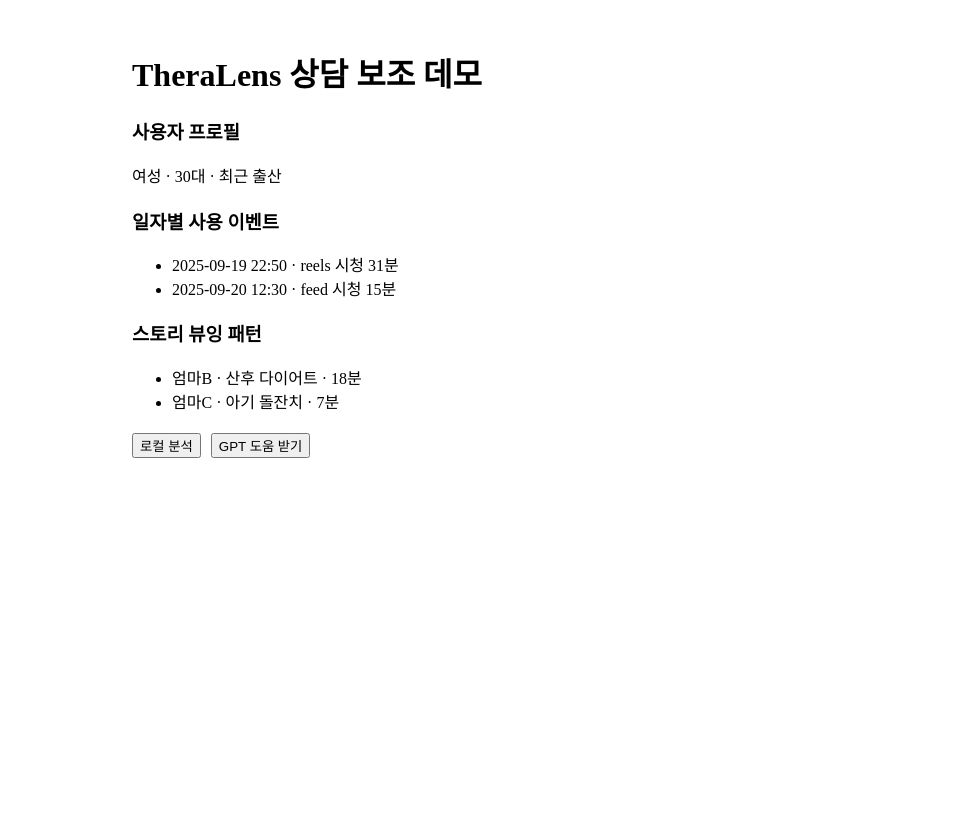
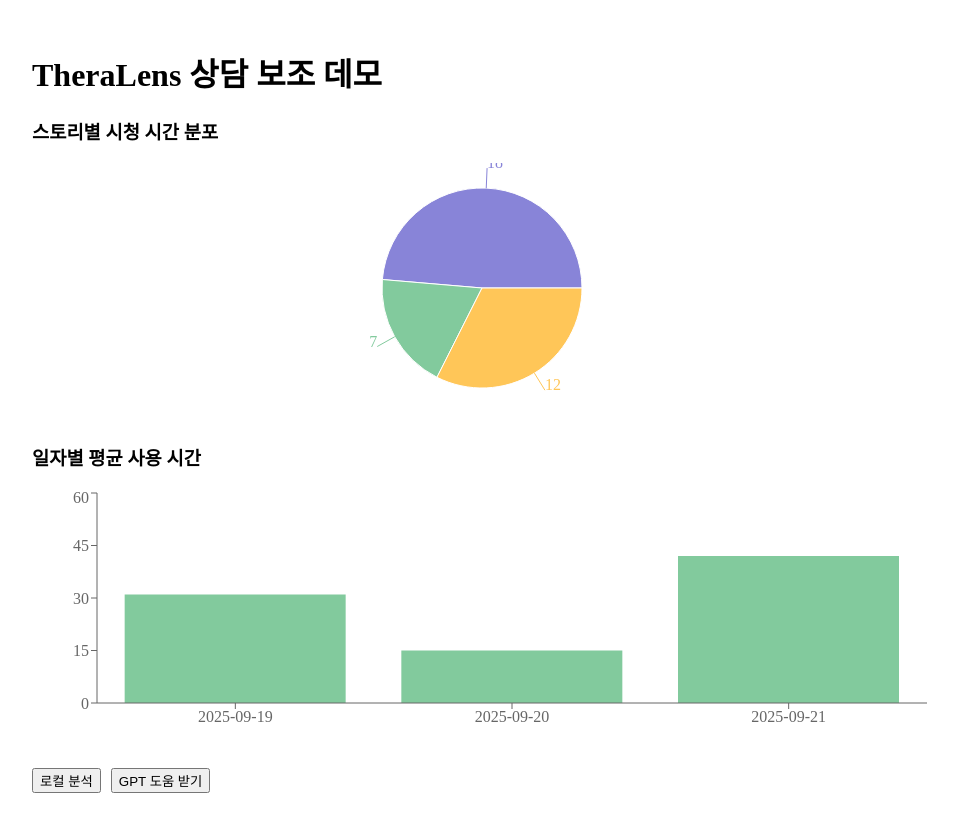
Before and after one commit to hyepark/therapy-app, a Next.js app: page / in a window 1280 px wide. Shown: the whole page, without its empty margins (158-1116 px from the left). Before the commit the page ends 800 px from the top, so only its background shows below. Built offline with nearby package versions, Linux system fonts and the light colour scheme.

Commit message:
Update page.tsx

```diff
--- a/app/page.tsx
+++ b/app/page.tsx
@@ -1,18 +1,26 @@
 "use client";
 
 import { useState } from "react";
+import {
+  PieChart, Pie, Cell,
+  BarChart, Bar, XAxis, YAxis, Tooltip, ResponsiveContainer
+} from "recharts";
 
 export default function Home() {
-  const [stories, setStories] = useState([
+  const [stories] = useState([
     { user: "엄마B", topic: "산후 다이어트", minutes: 18 },
     { user: "엄마C", topic: "아기 돌잔치", minutes: 7 },
+    { user: "엄마D", topic: "직장 복귀", minutes: 12 },
   ]);
-  const [events, setEvents] = useState([
-    { ts: "2025-09-19 22:50", type: "reels", minutes: 31 },
-    { ts: "2025-09-20 12:30", type: "feed", minutes: 15 },
+  const [events] = useState([
+    { ts: "2025-09-19", type: "reels", minutes: 31 },
+    { ts: "2025-09-20", type: "feed", minutes: 15 },
+    { ts: "2025-09-21", type: "reels", minutes: 42 },
   ]);
   const [result, setResult] = useState<any>(null);
   const [loading, setLoading] = useState(false);
+
+  const COLORS = ["#8884d8", "#82ca9d", "#ffc658", "#ff7f7f"];
 
   const runAnalysis = async (mode: "basic" | "gpt") => {
     try {
@@ -37,34 +45,43 @@
   };
 
   return (
-    <div style={{ padding: 20, maxWidth: 700, margin: "0 auto" }}>
+    <div style={{ padding: 20, maxWidth: 900, margin: "0 auto" }}>
       <h1>TheraLens 상담 보조 데모</h1>
 
-      {/* 사용자 프로필 */}
-      <section style={{ marginBottom: 20 }}>
-        <h3>사용자 프로필</h3>
-        <p>여성 · 30대 · 최근 출산</p>
+      {/* 📊 시각화 - 스토리별 시청 시간 */}
+      <section style={{ marginBottom: 30 }}>
+        <h3>스토리별 시청 시간 분포</h3>
+        <ResponsiveContainer width="100%" height={250}>
+          <PieChart>
+            <Pie
+              data={stories}
+              dataKey="minutes"
+              nameKey="topic"
+              cx="50%"
+              cy="50%"
+              outerRadius={100}
+              label
+            >
+              {stories.map((_, i) => (
+                <Cell key={`cell-${i}`} fill={COLORS[i % COLORS.length]} />
+              ))}
+            </Pie>
+            <Tooltip />
+          </PieChart>
+        </ResponsiveContainer>
       </section>
 
-      {/* 인스타그램 행동 데이터 */}
-      <section style={{ marginBottom: 20 }}>
-        <h3>일자별 사용 이벤트</h3>
-        <ul>
-          {events.map((e, i) => (
-            <li key={i}>
-              {e.ts} · {e.type} 시청 {e.minutes}분
-            </li>
-          ))}
-        </ul>
-
-        <h3>스토리 뷰잉 패턴</h3>
-        <ul>
-          {stories.map((s, i) => (
-            <li key={i}>
-              {s.user} · {s.topic} · {s.minutes}분
-            </li>
-          ))}
-        </ul>
+      {/* 📊 시각화 - 일자별 사용 시간 */}
+      <section style={{ marginBottom: 30 }}>
+        <h3>일자별 평균 사용 시간</h3>
+        <ResponsiveContainer width="100%" height={250}>
+          <BarChart data={events}>
+            <XAxis dataKey="ts" />
+            <YAxis />
+            <Tooltip />
+            <Bar dataKey="minutes" fill="#82ca9d" />
+          </BarChart>
+        </ResponsiveContainer>
       </section>
 
       {/* 분석 버튼 */}
@@ -77,13 +94,48 @@
         </button>
       </div>
 
-      {/* 결과 출력 */}
+      {/* 결과 카드 */}
       {result && (
         <section style={{ marginTop: 20 }}>
           <h3>분석 결과</h3>
-          <pre style={{ background: "#f7f7f7", padding: 12 }}>
-            {JSON.stringify(result, null, 2)}
-          </pre>
+          {result.error && (
+            <div
+              style={{
+                background: "#ffe6e6",
+                padding: 12,
+                borderRadius: 8,
+                marginBottom: 10,
+              }}
+            >
+              ❌ 오류: {result.error}
+            </div>
+          )}
+          {result.summary && (
+            <div
+              style={{
+                background: "#e6f7ff",
+                padding: 12,
+                borderRadius: 8,
+                marginBottom: 10,
+              }}
+            >
+              <strong>요약</strong>
+              <p>{result.summary}</p>
+              <p>인사이트: {result.insight}</p>
+            </div>
+          )}
+          {result.gptResult && (
+            <div
+              style={{
+                background: "#f6ffed",
+                padding: 12,
+                borderRadius: 8,
+              }}
+            >
+              <strong>GPT 분석</strong>
+              <p style={{ whiteSpace: "pre-line" }}>{result.gptResult}</p>
+            </div>
+          )}
         </section>
       )}
     </div>
```
